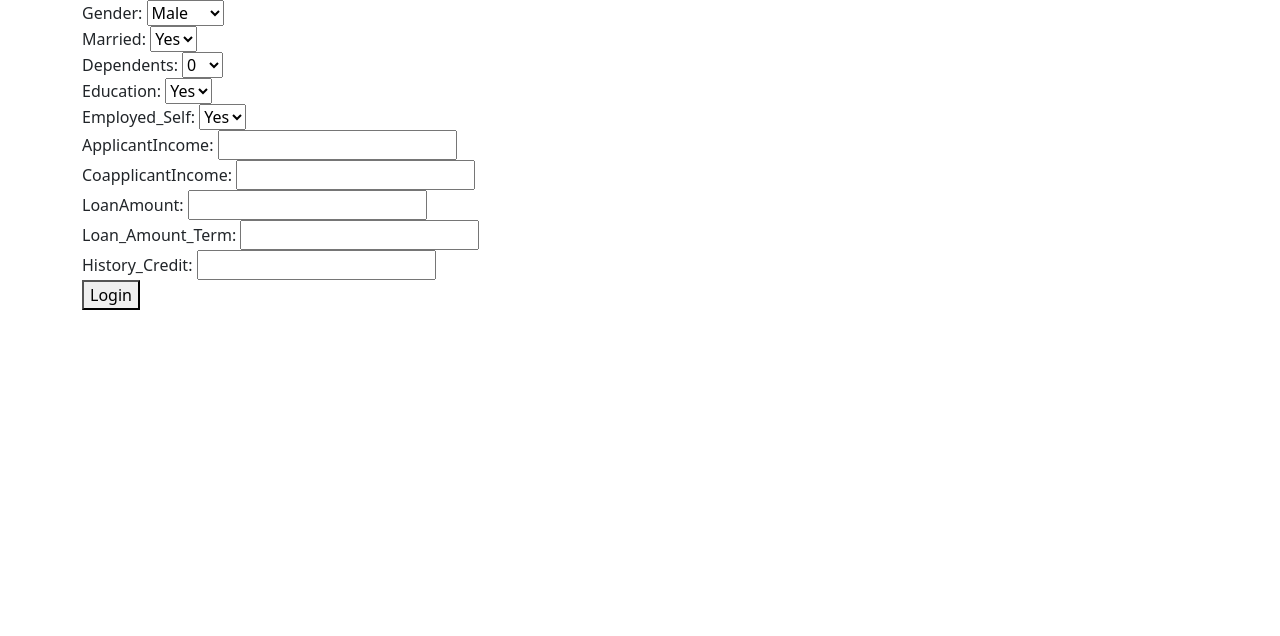
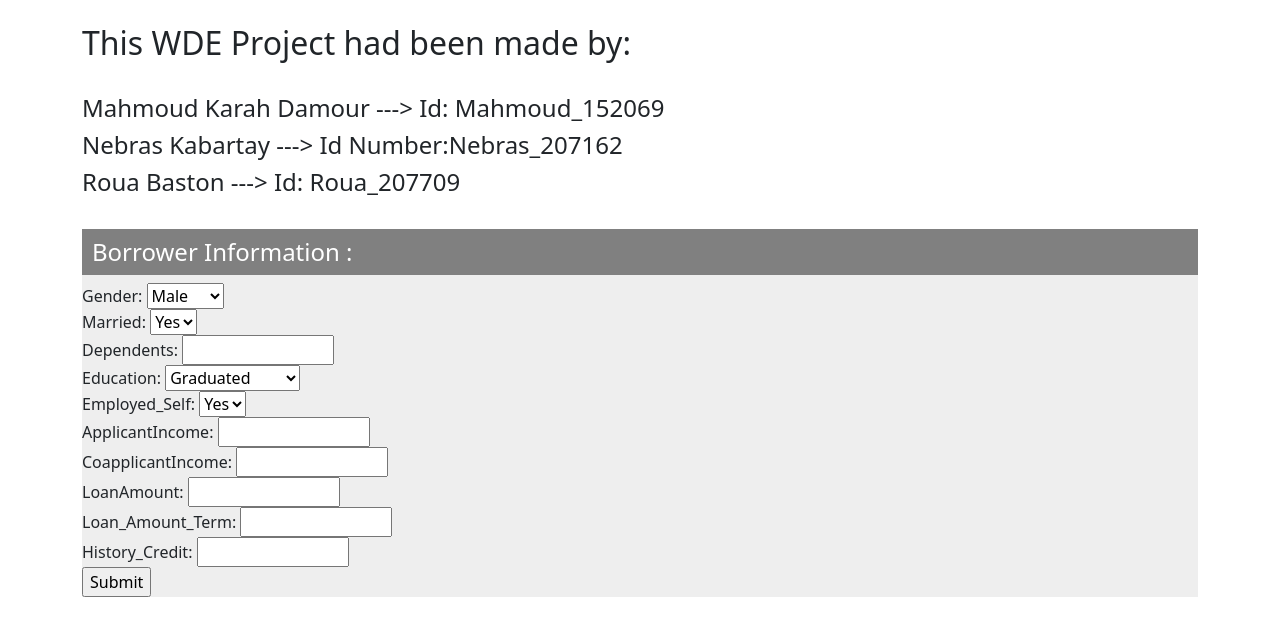
Before and after one commit to Nebraso/WEG-Assignment, a Flask app: page / in a window 1280 px wide. Shown: the top 636 px of the page. Run offline with Flask 2, Linux system fonts and the light colour scheme; parts of the project's set-up code (start-up, migrations or seed data) failed here and were passed over; some libraries are stand-ins or nearby versions.

Commit message:
Update form.html

```diff
--- a/Templates/form.html
+++ b/Templates/form.html
@@ -1,15 +1,38 @@
 <!DOCTYPE html>
 <html lang="en">
+
 <head>
-  <title> WDE</title>
   <meta name="viewport" content="width=device-width, initial-scale=1">
-  <link rel="stylesheet" href="https://m...content-available-to-author-only...n.com/bootstrap/3.3.6/css/bootstrap.min.css">
+  <title> WDE Project </title>
+  <!-- CSS only -->
+  <link href="https://cdn.jsdelivr.net/npm/bootstrap@5.2.2/dist/css/bootstrap.min.css" rel="stylesheet"
+    integrity="sha384-Zenh87qX5JnK2Jl0vWa8Ck2rdkQ2Bzep5IDxbcnCeuOxjzrPF/et3URy9Bv1WTRi" crossorigin="anonymous">
+
+  <style>
+    fieldset {
+      background-color: #eeeeee;
+    }
+
+    legend {
+      background-color: gray;
+      color: white;
+      padding: 5px 10px;
+    }
+  </style>
 </head>
+
 <body>
-  <div class="container">
 
-      <form action="{{ url_for("gfg")}}" method="post">
-
+  <div class="container" id="contact_form">
+    <br>
+    <h2>This WDE Project had been made by: </h2><br>
+    <h4>Mahmoud Karah Damour ---> Id: Mahmoud_152069 </h4>
+    <h4>Nebras Kabartay ---> Id Number:Nebras_207162</h4>
+    <h4>Roua Baston ---> Id: Roua_207709</h4>
+    <br>
+    <form name="contact" action="/" method="post" id="todo-form">
+      <fieldset>
+        <legend>Borrower Information :</legend>
         <div class="form-group">
           <label for="gender">Gender:</label>
           <select id="gender" name="Gender">
@@ -26,18 +49,13 @@
         </div>
         <div class="form-group">
           <label for="dependents">Dependents:</label>
-              <select  id="dependents" name="Dependents" >
-                <option value="0">0</option>
-                <option value="1">1</option>
-                <option value="2">2</option>
-                <option value="3">+3</option>
-              </select>
+          <input type="number" id="dependents" name="Dependents" min="0" max="500000000" required>
         </div>
         <div class="form-group">
           <label for="education">Education:</label>
-          <select  id="education" name="Education" >
-            <option value="1">Yes</option>
-            <option value="0">No</option>
+          <select id="education" name="Education">
+            <option value="1">Graduated</option>
+            <option value="0">Not Graduated</option>
           </select>
         </div>
         <div class="form-group">
@@ -49,38 +67,39 @@
         </div>
         <div class="form-group">
           <label for="applicantIncome">ApplicantIncome:</label>
-          <input type="text" id="applicantIncome" name="ApplicantIncome" >
+          <input type="number" id="applicantIncome" name="ApplicantIncome" min="0" max="500000000" required>
         </div>
 
         <div class="form-group">
           <label for="coapplicantIncome">CoapplicantIncome:</label>
-          <input type="text" id="coapplicantIncome" name="CoapplicantIncome">
+          <input type="number" id="coapplicantIncome" name="CoapplicantIncome" min="0" max="500000000" required>
 
         </div>
         <div class="form-group">
           <label for="loanAmount">LoanAmount:</label>
-          <input type="text" id="loanAmount" name="LoanAmount" >
+          <input type="number" id="loanAmount" name="LoanAmount" min="0" max="500000000" required>
 
         </div>
         <div class="form-group">
           <label for="loan_Amount_Term">Loan_Amount_Term:</label>
-          <input type="text" id="loan_Amount_Term" name="Loan_Amount_Term" >
+          <input type="number" id="loan_Amount_Term" name="Loan_Amount_Term" min="0" max="500000000" required>
 
         </div>
         <div class="form-group">
           <label for="history_Credit">History_Credit:</label>
-        <input type="text" id="history_Credit" name="History_Credit" >
-
-        </div>
-        <div class="form-group">
-          <button type="submit">Login</button>
+          <input type="number" id="history_Credit" name="History_Credit" min="0" max="500000000" required>
         </div>
 
+        <div class="form-group">
+          <input type="submit" value="Submit">
+        </div>
+
+
+      </fieldset>
     </form>
 
   </div>
 
-    <script src="https://a...content-available-to-author-only...s.com/ajax/libs/jquery/1.12.0/jquery.min.js"></script>
-    <script src="https://m...content-available-to-author-only...n.com/bootstrap/3.3.6/js/bootstrap.min.js"></script>
 </body>
+
 </html>
```
Lines whose indentation alone changed are shown as unchanged.
